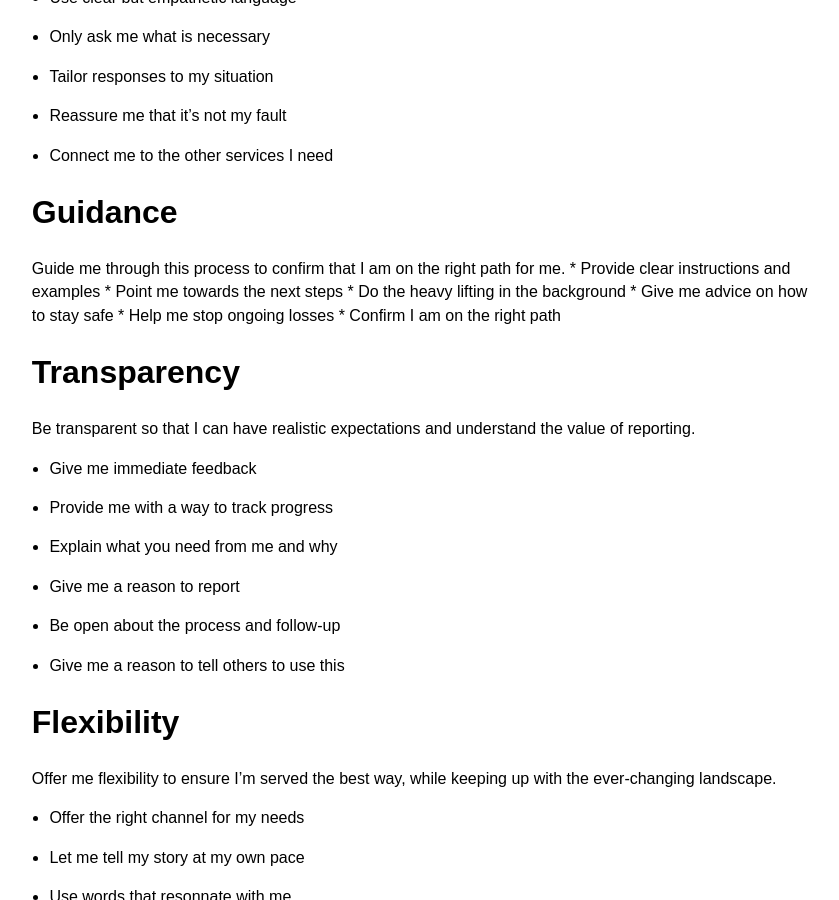
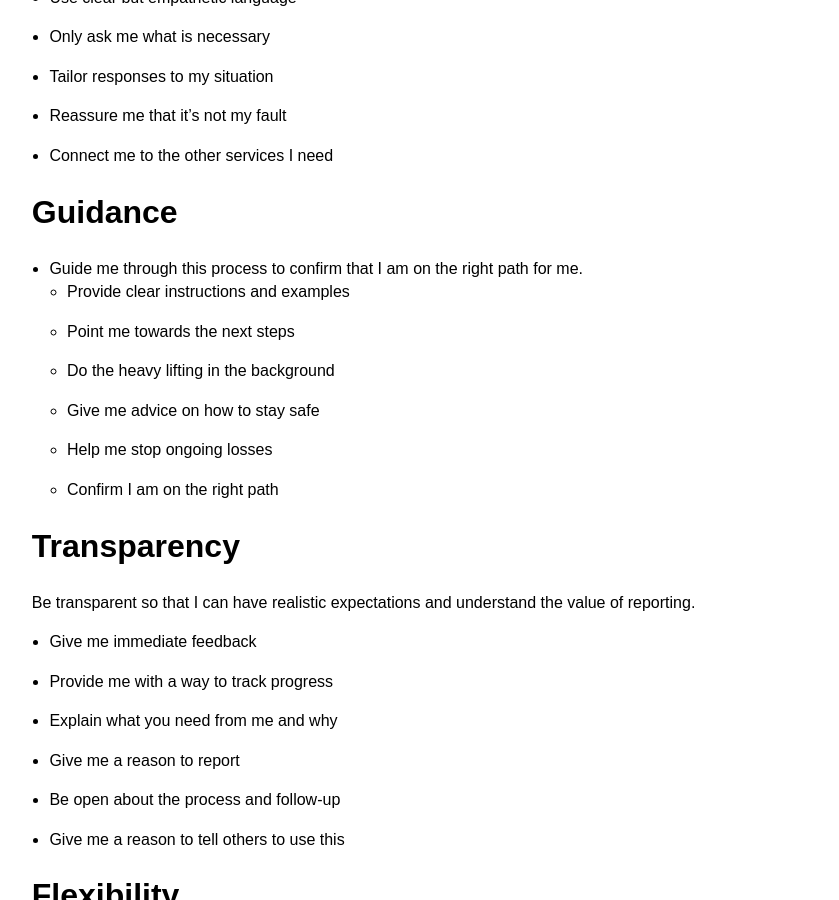
Before and after one commit to cds-snc/rcmp-report-a-cybercrime-alpha-documentation, a Jekyll site: the page built from _pages/en/principles.md, in a window 1280 px wide and 900 px high, scrolled down 748 px. Shown: the whole window, without its empty margins (411-1250 px from the left). Built offline with Jekyll 4.4.1, drawn with Linux system fonts in a browser that asks for light colours.

```diff
--- a/_pages/en/principles.md
+++ b/_pages/en/principles.md
@@ -22,7 +22,7 @@ Support me by listening without judgement, responding with care, and showing me
  + Connect me to the other services I need
 
 # Guidance
-Guide me through this process to confirm that I am on the right path for me.
+ * Guide me through this process to confirm that I am on the right path for me.
     * Provide clear instructions and examples
     * Point me towards the next steps
     * Do the heavy lifting in the background
```
